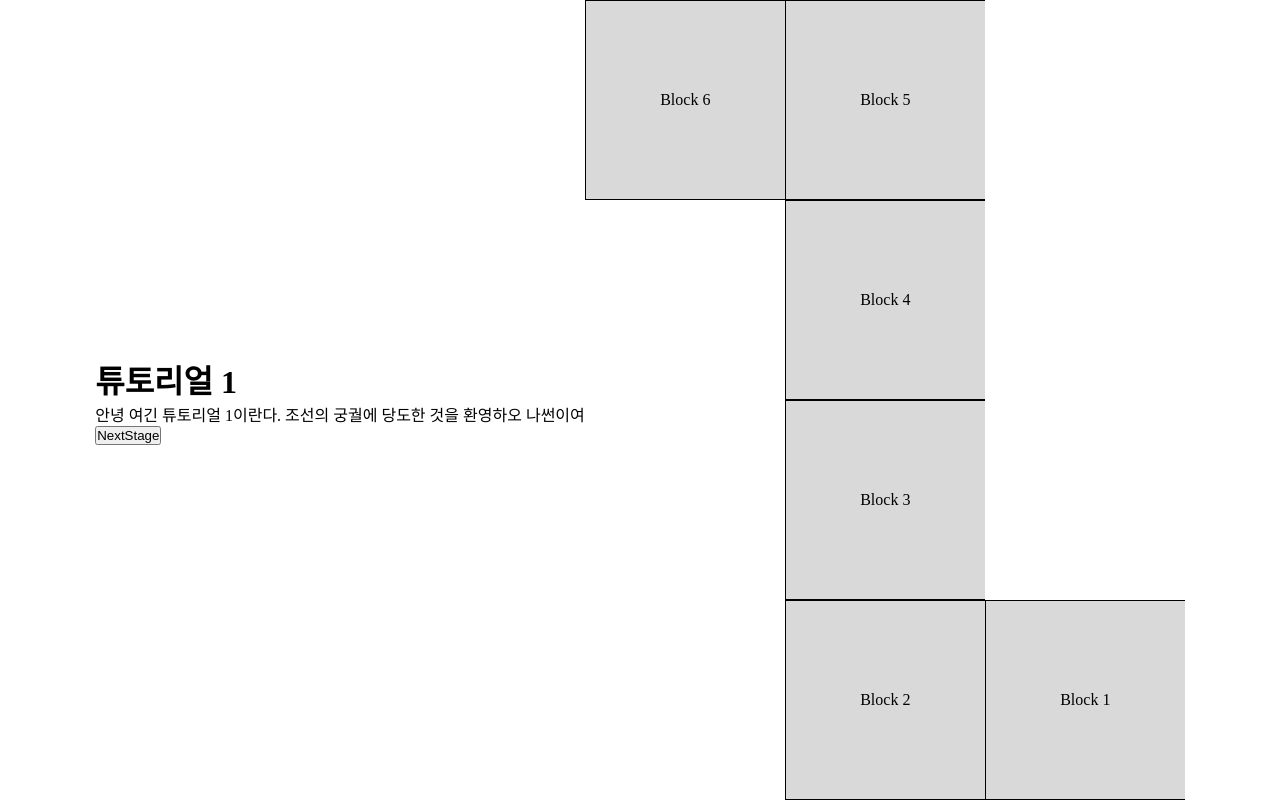
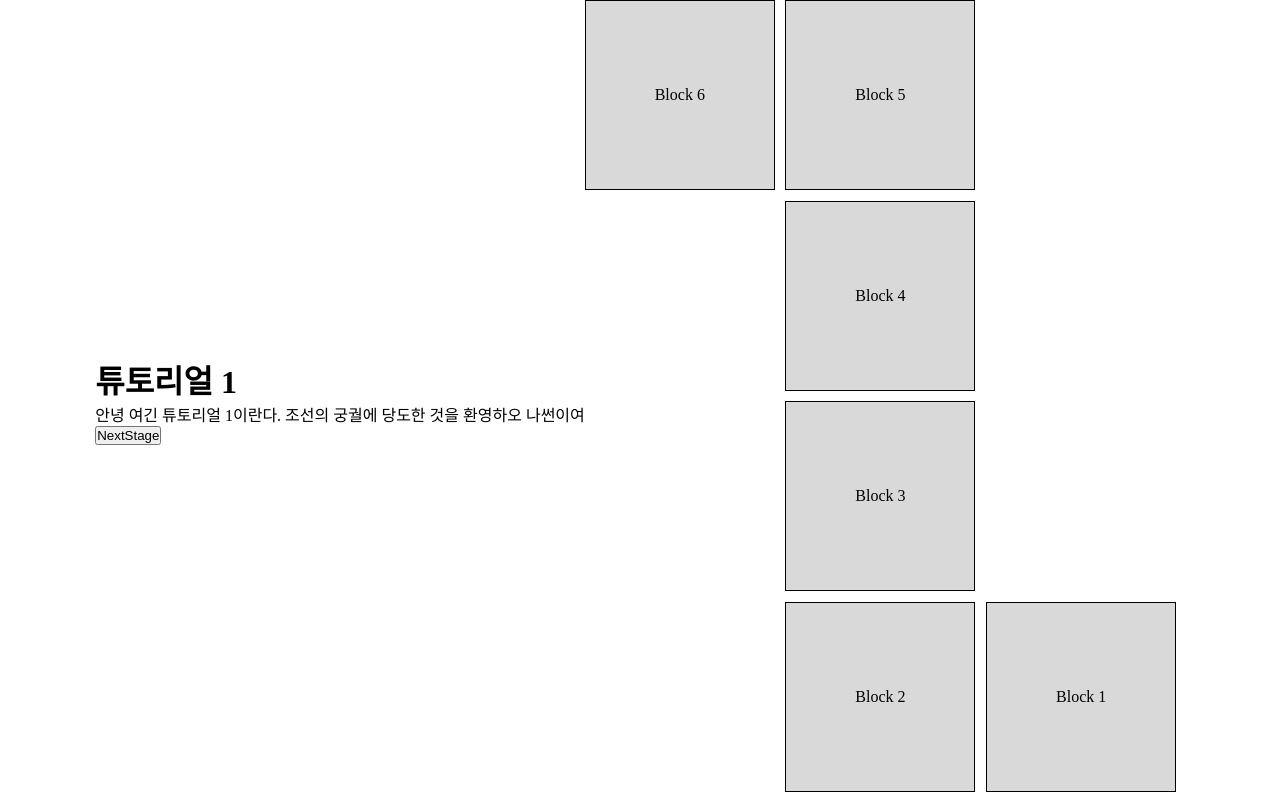
Before and after one commit to KimInteger/projectMoveGame, a React app: page /tutoZeroOne in a window 1280 px wide. Built offline with nearby package versions, Linux system fonts and the light colour scheme.

Commit message:
art | basicMap.tsx
스타일 수정

```diff
--- a/src/style/basicMap.css
+++ b/src/style/basicMap.css
@@ -5,16 +5,16 @@
   grid-template-columns: repeat(3, 1fr);
   grid-template-rows: repeat(4, 1fr);
   grid-template-areas: 'a b c' 'd e f' 'g h i' 'j k l';
+  gap: 2px;
 }
 
 .basicMapBlock {
   display: flex;
   align-items: center;
   justify-content: center;
-  width: 200px;
-  height: 200px;
-  grid-area: a;
-  border-width: 1px 0px 1px 1px;
+  width: 190px;
+  height: 190px;
+  border-width: 1px 1px 1px 1px;
   border-style: solid;
   border-color: black;
   background-color: #d9d9d9;
```
